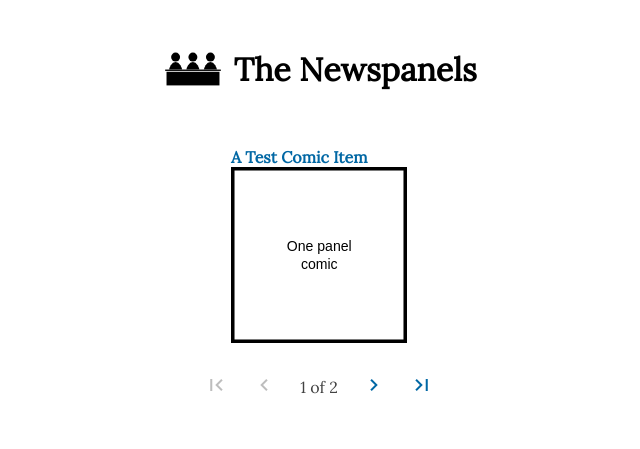
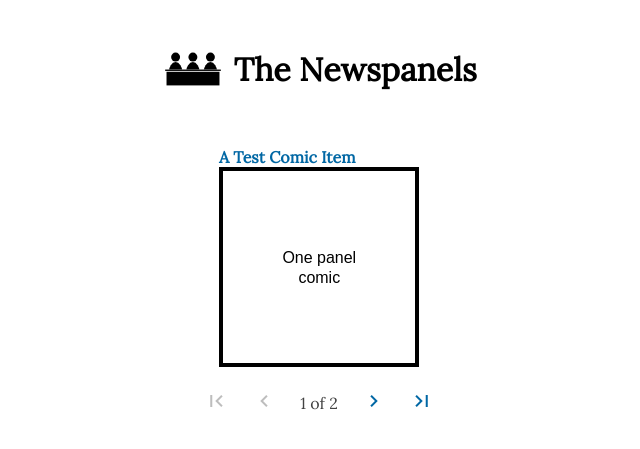
Before and after one commit to pravinmb/pravinmb.github.io, a Jekyll site: the page built from _pages/1.md, in a window 1280 px wide. Shown: the top 449 px of the page, without its empty margins (321-961 px from the left). Built offline with Jekyll 4.4.1, drawn with Linux system fonts in a browser that asks for light colours.

Commit message:
remove isotope library, fix responsive layout nonsense

```diff
--- a/css/elements/paper.scss
+++ b/css/elements/paper.scss
@@ -5,7 +5,8 @@
 
 .paper__item {
 	display: inline-block;
-	height: 200px;
+	width: calc(100% - 2em);
+	max-height: 100vh;
 	padding: .5em 1em;
 }
 
@@ -16,5 +17,14 @@
 }
 
 .paper__item__image {
-	height: calc(100% - 1.5em);
+	max-height: 100%;
+	max-width: 100%;
 }
+
+@media(min-width: 1000px) {
+	.paper__item {
+		height: 200px;
+		max-height: 200px;
+		width: auto;
+	}
+}
```
Also changed, not shown: _layouts/page.html (+0 -8 lines).
